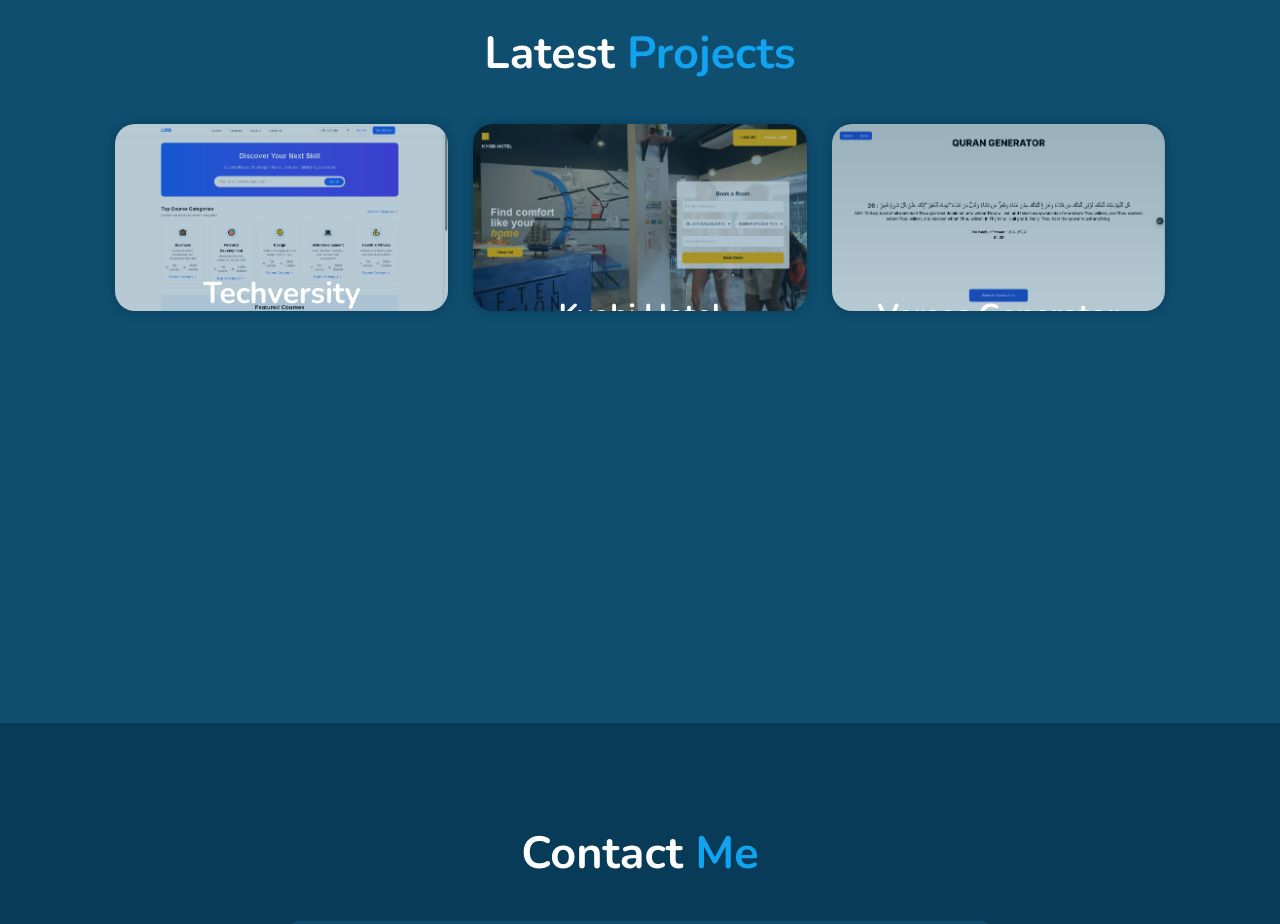
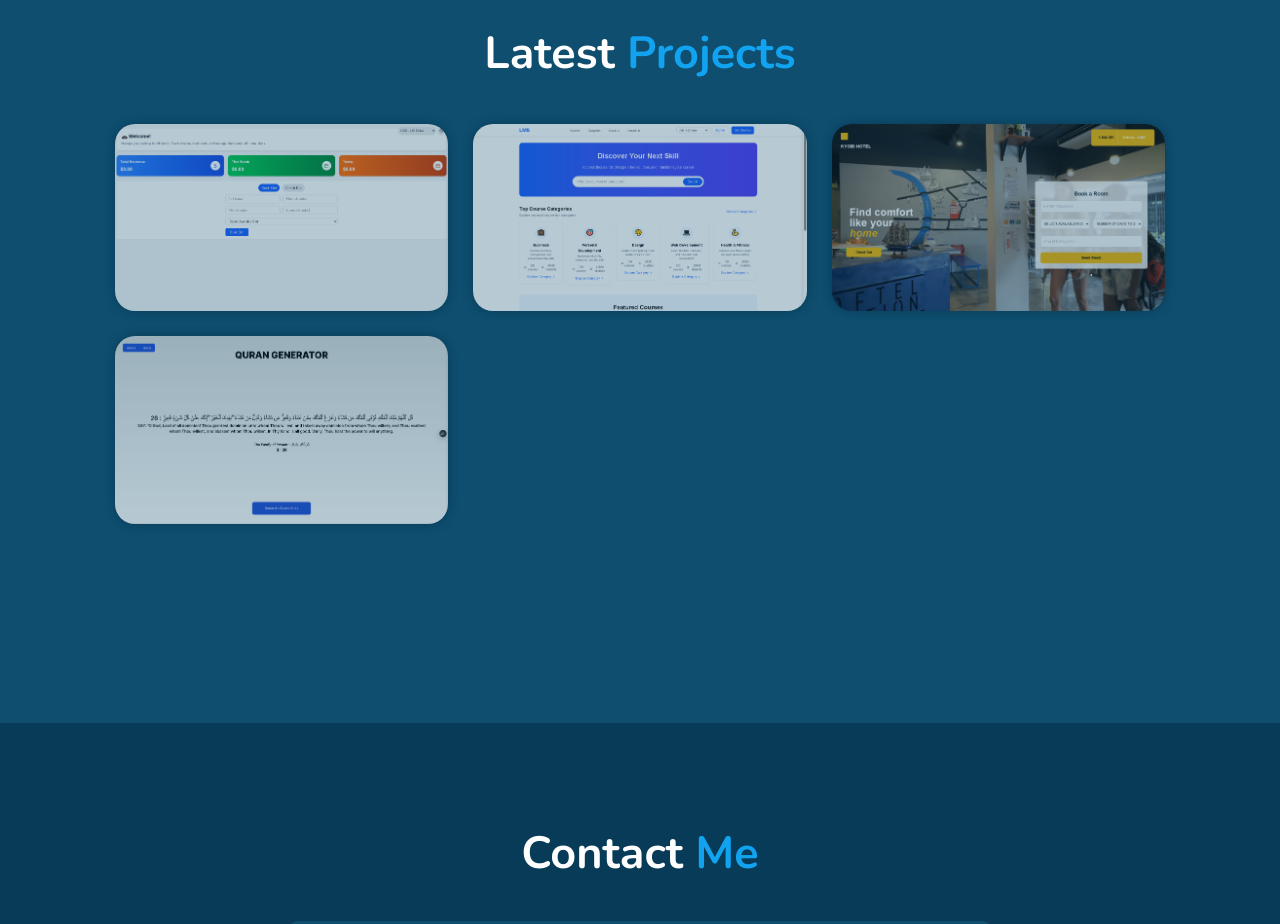
Before and after one commit to DIFoundation/My-Portfolio, a plain HTML site: page index.html in a window 1280 px wide. Shown: the part 2600-3524 px from the top of the page. Drawn offline with nearby package versions, Linux system fonts and the light colour scheme.

Commit message:
Added get-mycar-parked project

```diff
--- a/index.html
+++ b/index.html
@@ -181,6 +181,21 @@
     <div class="portfolio-container">
 
       <div class="portfolio-box">
+        <img src="Assets/images/project4.png" alt="#">
+
+        <div class="portfolio-layer">
+          <h4>Get MyCar Parked</h4>
+          <p>
+            A parking system that allows users to book a parking space for secure parking with payment according to the car size.
+          </p>
+          <div class="project-check">
+            <a href="https://github.com/DIFoundation/get-mycar-parked">Code Repo</a>
+            <a href="https://get-mycar-parked.vercel.app/">View Project</a>
+          </div>
+        </div>
+      </div>
+
+      <div class="portfolio-box">
         <img src="Assets/images/project3.png" alt="#">
 
         <div class="portfolio-layer">
--- a/style.css
+++ b/style.css
@@ -355,11 +355,11 @@ span {
 }
 
 .portfolio-layer h4 {
-  font-size: 3rem;
+  font-size: 2rem;
 }
 
 .portfolio-layer p {
-  font-size: 1.6rem;
+  font-size: 1.2rem;
   margin: .3rem 0 1rem;
 }
 
@@ -377,7 +377,7 @@ span {
   background: var(--text-color);
   color: var(--bg-color);
   border-radius: 10px;
-  font-size: 1.6rem;
+  font-size: 1.5rem;
   padding: .5rem 1rem;
   margin: 1rem 0;
 }
```
Also changed, not shown: Assets/images/project4.png (added).
